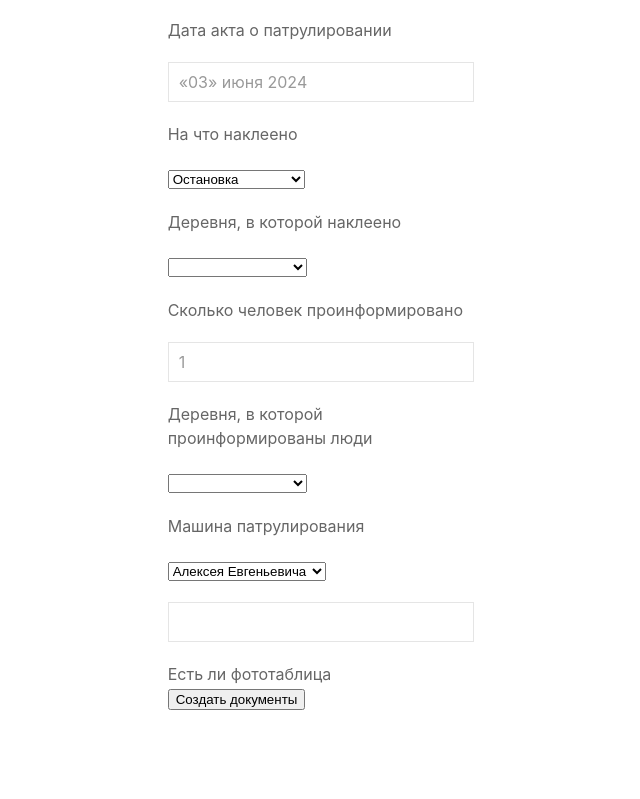
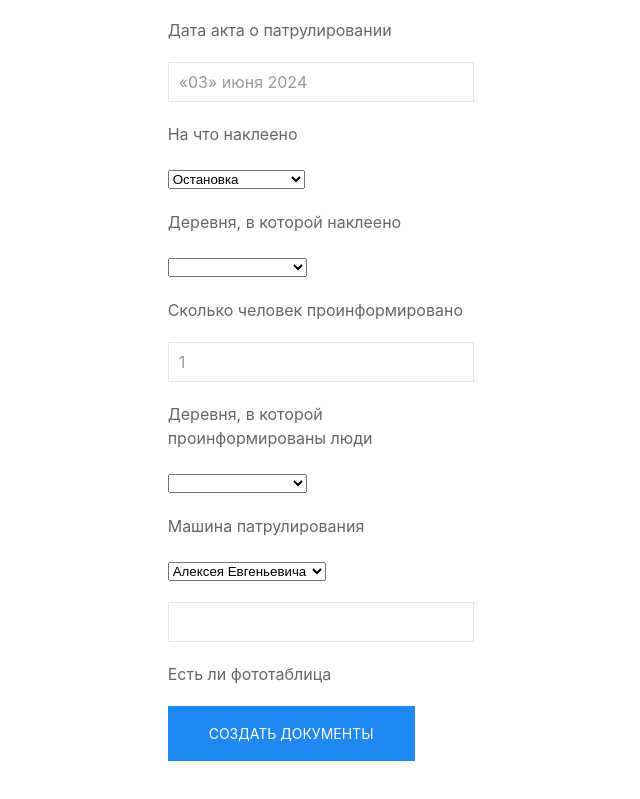
Before and after one commit to mianger22/glodocsy_core, a React (Create React App) app: page / in a window 1280 px wide. Shown: the part 1322-2121 px from the top of the page, without its empty margins (299-939 px from the left). Built offline with nearby package versions, Linux system fonts and the light colour scheme.

Commit message:
Improved the appearance of the button

```diff
--- a/src/Products/document_generator/Document_generator.jsx
+++ b/src/Products/document_generator/Document_generator.jsx
@@ -395,9 +395,11 @@ const Document_generator = () => (
                 <div className='uk-text-danger'>{errors.Is_there_photo_table && touched.Is_there_photo_table && errors.Is_there_photo_table}</div>
             </div>
 
-            <button type="submit" disabled={isSubmitting}>
-                Создать документы
-            </button>
+            <p uk-margin>
+                <button type="submit" disabled={isSubmitting} className="uk-button uk-button-primary uk-button-large">
+                    Создать документы
+                </button>
+            </p>
         </form>
       )}
     </Formik>
```
